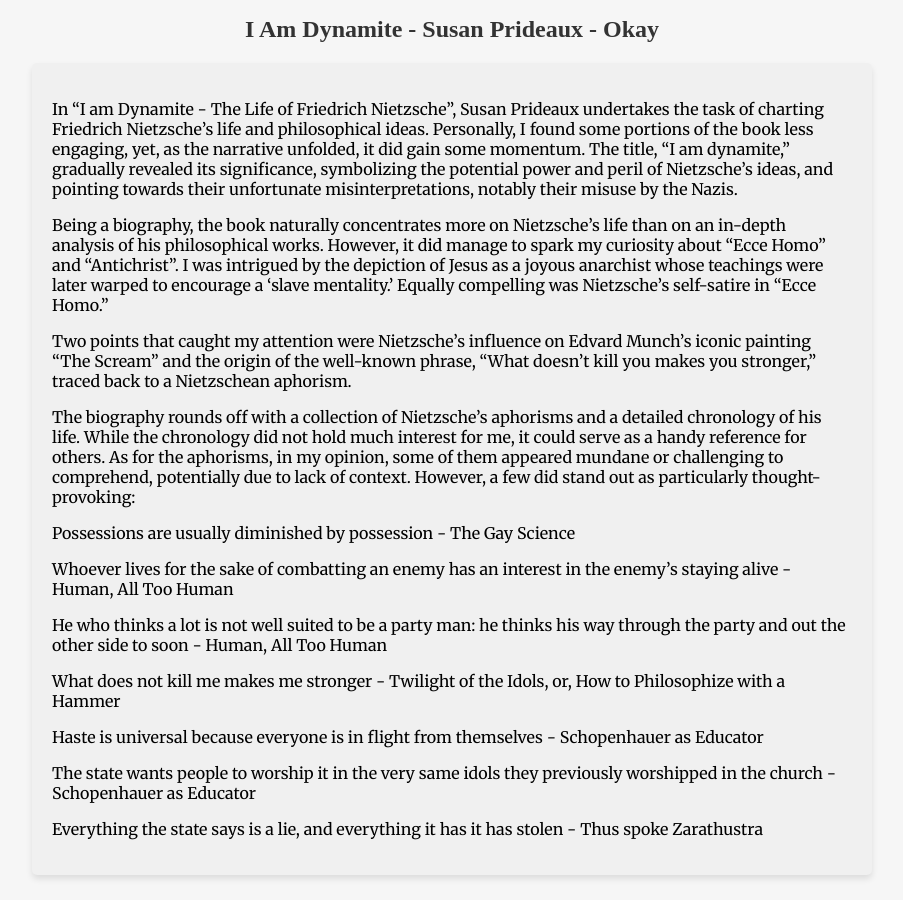
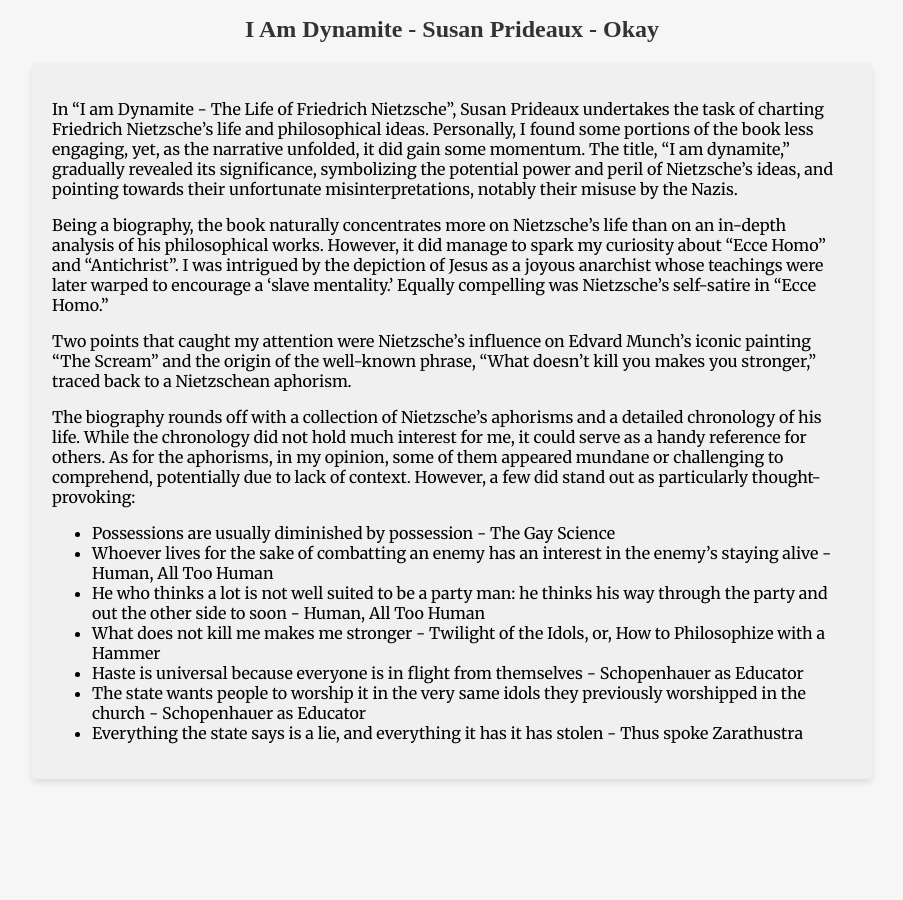
Before and after one commit to Kortelange/webpage, a Jekyll site: the page built from _books/i_am_dynamite.md, in a window 1280 px wide. Shown: the whole page, without its empty margins (188-1091 px from the left). Built offline with Jekyll 4.4.1, drawn with Linux system fonts in a browser that asks for light colours.

Commit message:
Make aphorisms to lists

```diff
--- a/_books/i_am_dynamite.md
+++ b/_books/i_am_dynamite.md
@@ -14,16 +14,10 @@ Two points that caught my attention were Nietzsche's influence on Edvard Munch's
 
 The biography rounds off with a collection of Nietzsche's aphorisms and a detailed chronology of his life. While the chronology did not hold much interest for me, it could serve as a handy reference for others. As for the aphorisms, in my opinion, some of them appeared mundane or challenging to comprehend, potentially due to lack of context. However, a few did stand out as particularly thought-provoking:
 
-Possessions are usually diminished by possession - The Gay Science
-
-Whoever lives for the sake of combatting an enemy has an interest in the enemy's staying alive - Human, All Too Human
-
-He who thinks a lot is not well suited to be a party man: he thinks his way through the party and out the other side to soon - Human, All Too Human
-
-What does not kill me makes me stronger - Twilight of the Idols, or, How to Philosophize with a Hammer
-
-Haste is universal because everyone is in flight from themselves - Schopenhauer as Educator
-
-The state wants people to worship it in the very same idols they previously worshipped in the church - Schopenhauer as Educator
-
-Everything the state says is a lie, and everything it has it has stolen - Thus spoke Zarathustra
+- Possessions are usually diminished by possession - The Gay Science
+- Whoever lives for the sake of combatting an enemy has an interest in the enemy's staying alive - Human, All Too Human
+- He who thinks a lot is not well suited to be a party man: he thinks his way through the party and out the other side to soon - Human, All Too Human
+- What does not kill me makes me stronger - Twilight of the Idols, or, How to Philosophize with a Hammer
+- Haste is universal because everyone is in flight from themselves - Schopenhauer as Educator
+- The state wants people to worship it in the very same idols they previously worshipped in the church - Schopenhauer as Educator
+- Everything the state says is a lie, and everything it has it has stolen - Thus spoke Zarathustra
```
